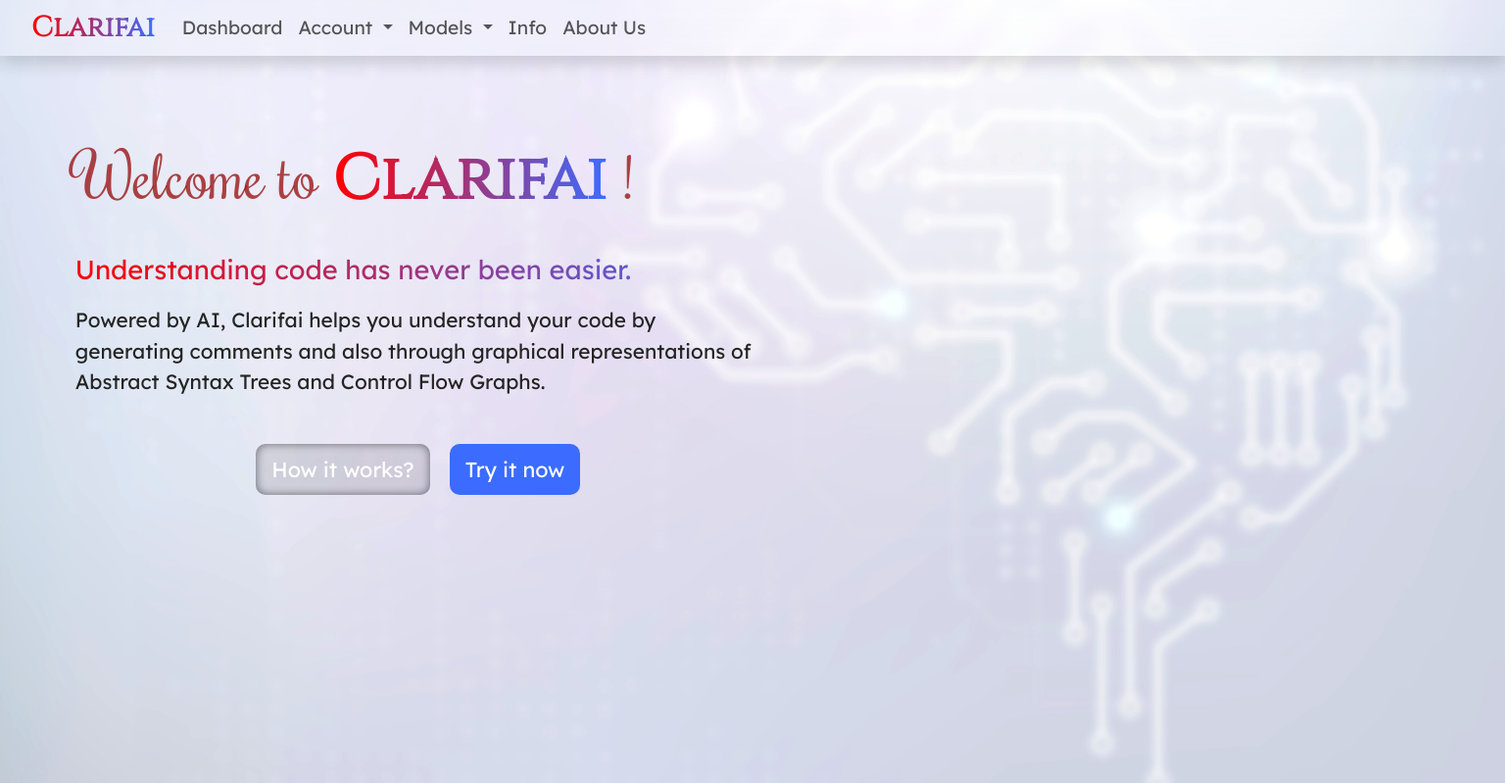
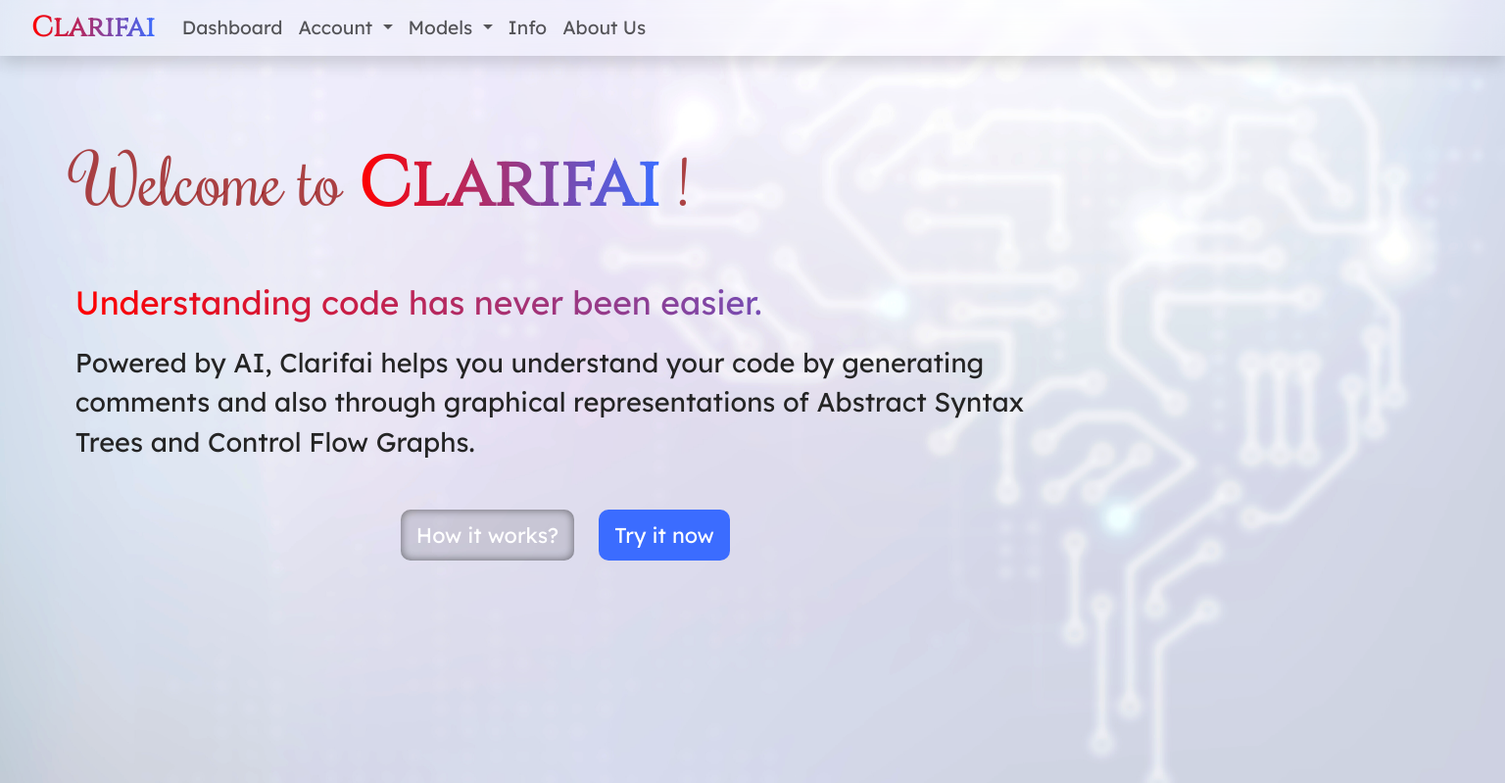
Before and after one commit to AliArsal1512/FYP, a Flask app: page / in a window 1536 px wide. Shown: the top 799 px of the page at 98% size. Run offline with Flask 3, Linux system fonts and the light colour scheme; the visitor is signed in with stand-in values (Sample User, id 1); some libraries are stand-ins or nearby versions.

Commit message:
UI Enhancements

```diff
--- a/app/static/css/styles.css
+++ b/app/static/css/styles.css
@@ -112,6 +112,13 @@ body{
   }
 }
 
+@media (min-width: 1500px) {
+  .hero-content {
+    max-width: 1000px;
+    margin-top: 20px;
+  }
+}
+
 .clarifai-text-main h1 {
   font-size: 7rem;
   margin-top: 20px;
@@ -134,7 +141,7 @@ body{
 .hero-buttons {
   display: flex;
   margin-top: 3rem;
-  gap: 20px;
+  gap: 25px;
   align-self: center;
   justify-content: center;
   flex-wrap: wrap; /* Allow wrapping on smaller screens */
@@ -300,6 +307,12 @@ body{
   color: rgba(154, 24, 24, 0.808);
 }
 
+@media (min-width: 1500px) {
+  .hero-divider h2 {
+    font-size: 4.4rem; /* or whatever size you prefer */
+  }
+}
+
 .welcome-text{
   text-align: left;
 }
@@ -308,6 +321,7 @@ body{
   font-size: 3rem;
 }
 
+
 .welcome-text h3{
   font-size: 2.5rem;
 }
@@ -315,6 +329,12 @@ body{
 .welcome-text p{
   font-size: 1.3rem;
   margin-top: 15px;
+}
+
+@media (min-width: 1500px) {
+  .welcome-text p {
+    font-size: 1.7rem; /* or whatever size you prefer */
+  }
 }
 
 .welcome-text .punch-line{
@@ -326,6 +346,11 @@ body{
   margin-top: 12px;
 }
 
+@media (min-width: 1500px) {
+  .welcome-text .punch-line {
+    font-size: 2.1rem; /* or whatever size you prefer */
+  }
+}
 
 
 /* Form Styling */
```
